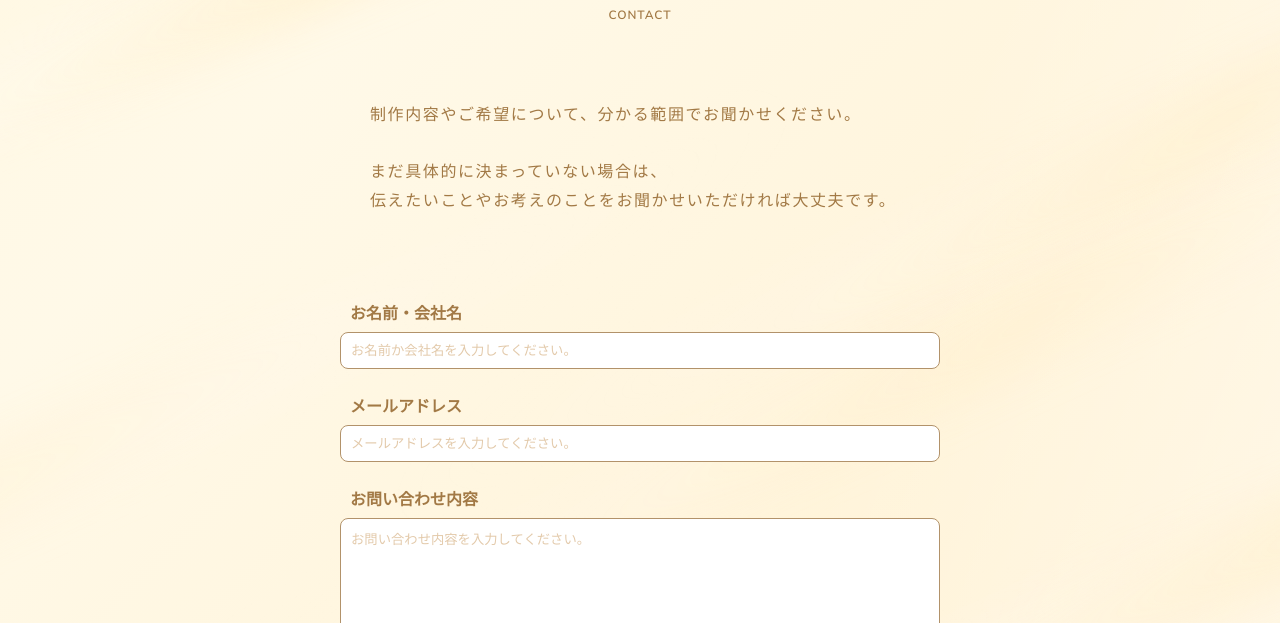
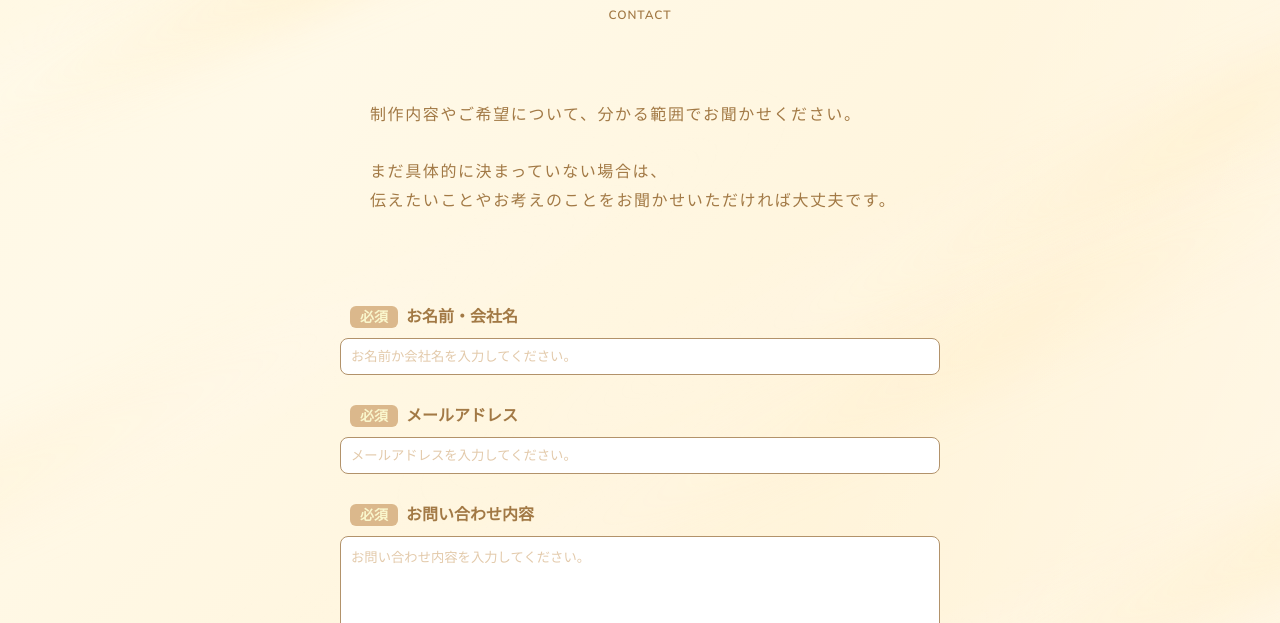
Before and after one commit to makikokagawa/portfolio_makikokagawa, a plain HTML site: page docs/contact.html in a window 1280 px wide. Shown: the part 177-800 px from the top of the page. Drawn offline with nearby package versions, Linux system fonts and the light colour scheme.

Commit message:
必須追加

```diff
--- a/docs/contact.html
+++ b/docs/contact.html
@@ -93,7 +93,7 @@
 
             <div class="c-form_item">
                <label  class="c-form_label" for="field-name">
-                  お名前・会社名
+                  <div class="required_form">必須</div>お名前・会社名
                </label>
                <input type="text"
                name="entry.616926282"
@@ -105,7 +105,7 @@
 
             <div class="c-form_item">
                <label  class="c-form_label" for="field-mail">
-                  メールアドレス
+                  <div class="required_form">必須</div>メールアドレス
                </label>
                <input type="email"
                name="entry.330943812"
@@ -117,7 +117,7 @@
 
             <div class="c-form_item">
                <label class="c-form_label" for="field-message">
-                  お問い合わせ内容
+                  <div class="required_form">必須</div>お問い合わせ内容
                </label>
                <textarea
                   class="c-form_input"
--- a/docs/css/style.css
+++ b/docs/css/style.css
@@ -1344,7 +1344,6 @@ h4{
    width: 47%;
    margin: 0 auto;
 }
-
 .link-contact{
    margin: 96px auto;
 }
@@ -2062,8 +2061,21 @@ footer{
    margin-bottom: 20px;
 }
 .c-form_label{
+   display: flex;
    padding: 10px;
    font-weight: 700;
+   align-items: center;
+   gap: 8px;
+}
+.required_form{
+   background-color: #DBB88C;
+   color: #FAF7CD;
+   height: 18px;
+   width: 48px;
+   font-size: 14px;
+   text-align: center;
+   padding-top: 4px;
+   border-radius: 6px;
 }
 .c-form_input{
    box-sizing: border-box;
```
